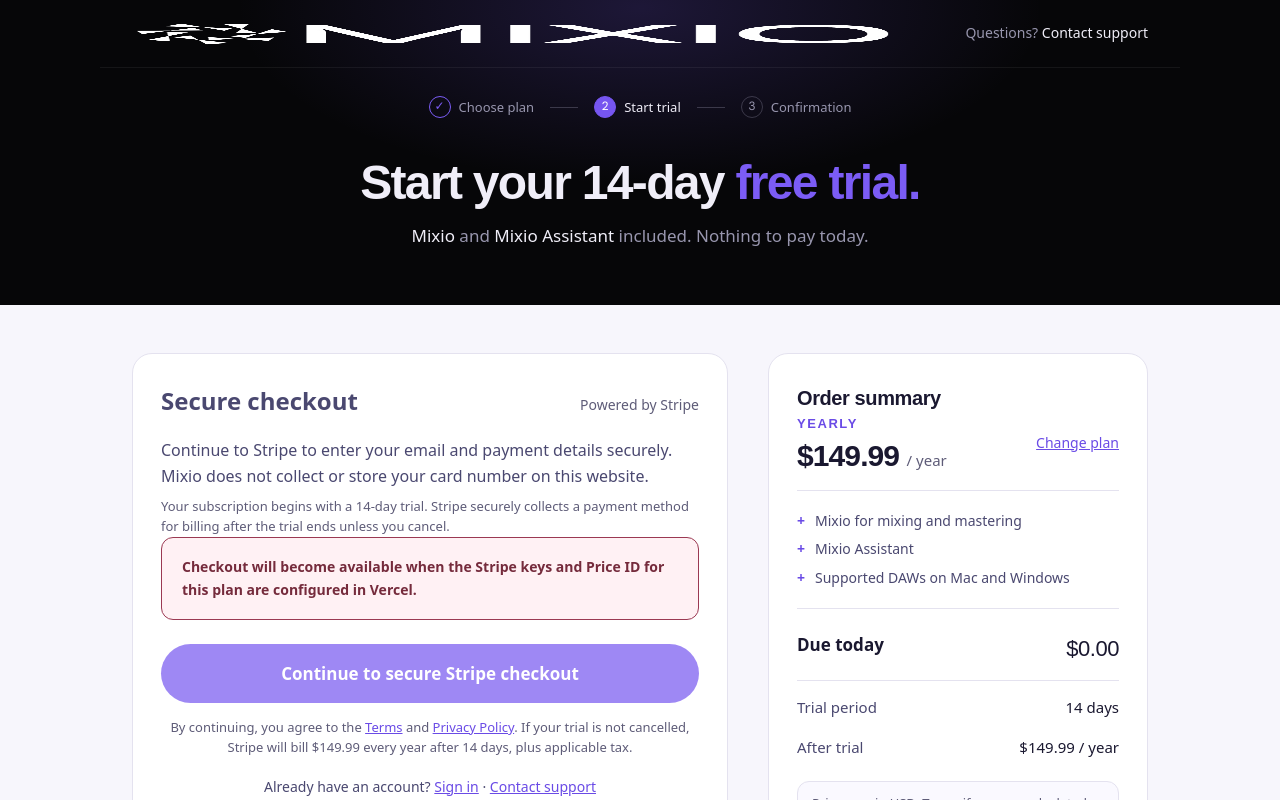
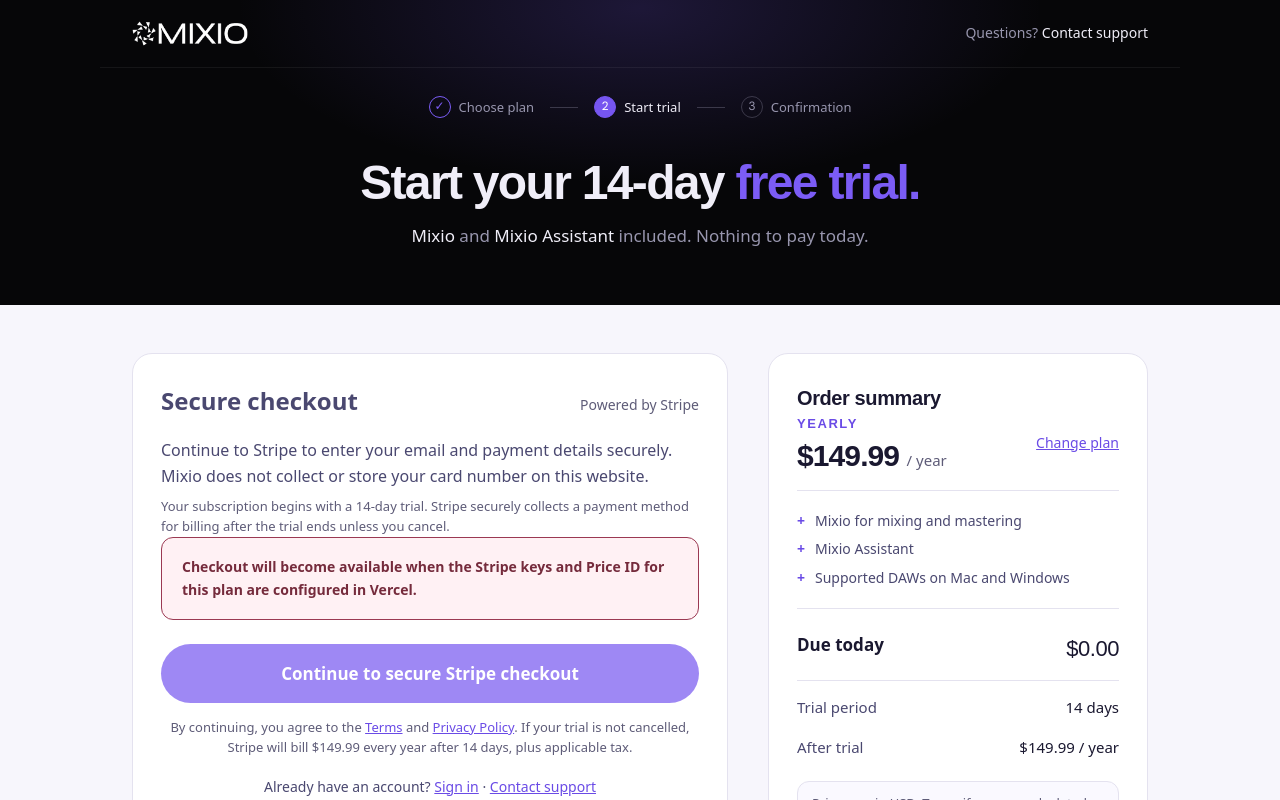
Before and after one commit to GeraldCerda/mixio-account-portal, a Next.js app: page /checkout in a window 1280 px wide. Shown: the top 800 px of the page. Built offline with nearby package versions, Linux system fonts and the light colour scheme; no server answers.

Commit message:
Normalize Mixio brand logo proportions across navigation, checkout, and confirmation

```diff
--- a/app/(marketing)/checkout/checkout.css
+++ b/app/(marketing)/checkout/checkout.css
@@ -23,7 +23,7 @@ a{color:var(--ppurple)}
 .band>*{position:relative}
 .band :focus-visible{outline-color:var(--white)}
 .nav .wrap{display:flex;align-items:center;justify-content:space-between;height:68px;border-bottom:1px solid var(--hairline)}
-.logo img{height:22px;display:block}
+.nav .logo img{display:block;width:116px;max-width:116px;height:auto;aspect-ratio:761 / 158;object-fit:contain;transform:none}
 .nav-help{font-size:14px;text-decoration:none;color:var(--muted)}
 .nav-help b{color:var(--white);font-weight:500}
 .steps{display:flex;gap:16px;justify-content:center;padding:28px 0 0;font-size:13px;list-style:none}
```
